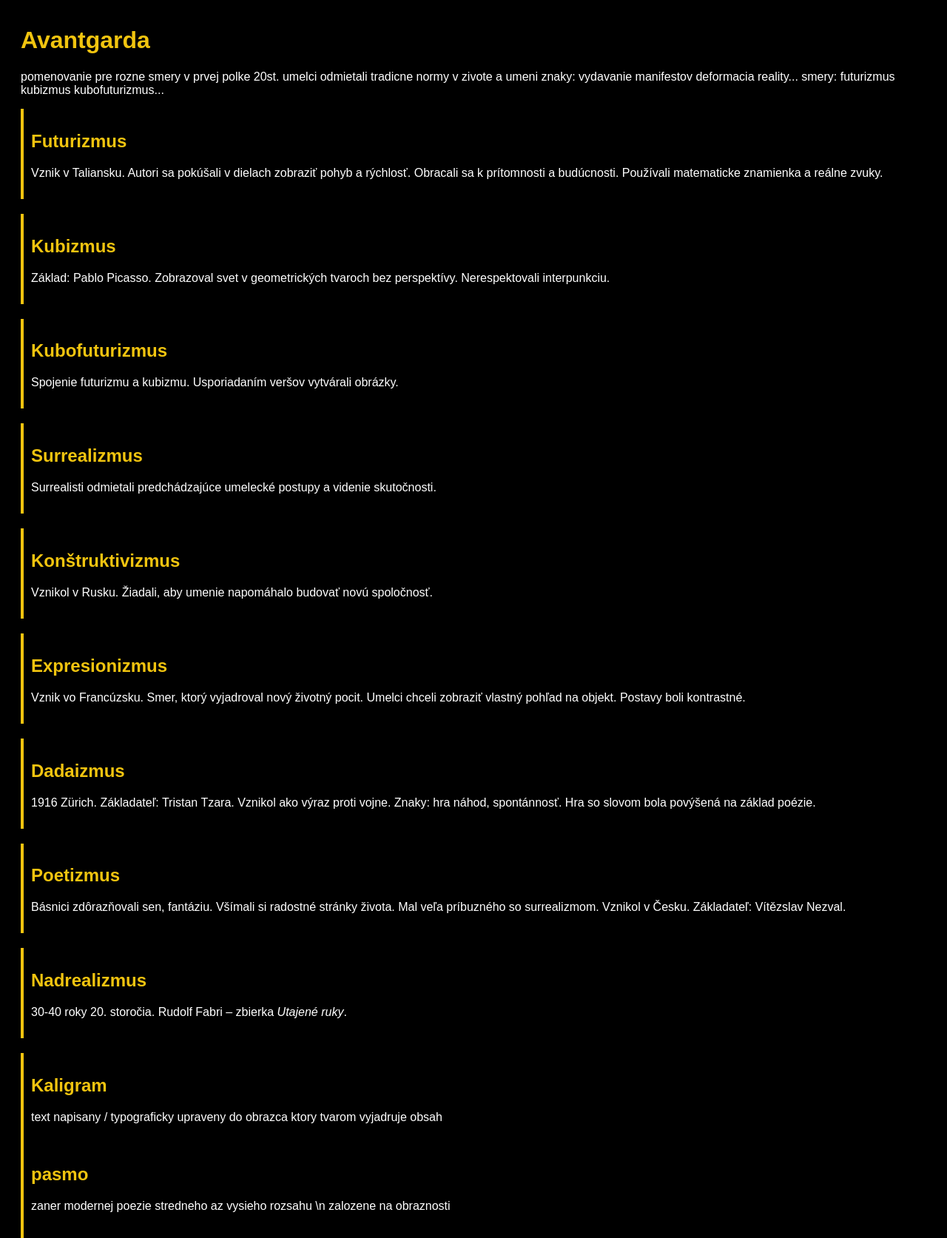
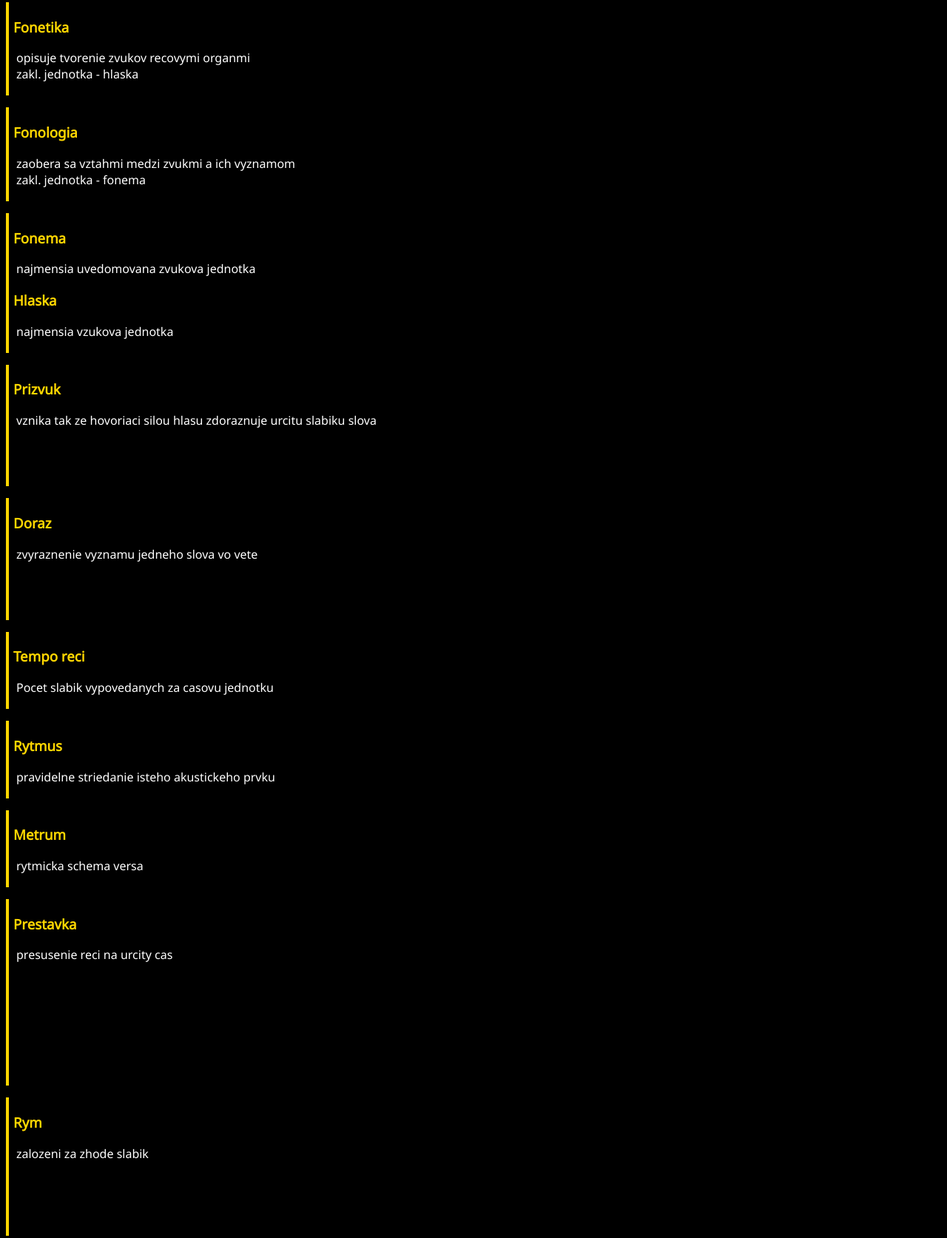
Before and after one commit to Kiryuuin3/kiryuuin3.github.io, a plain HTML site: page index.html in a window 1280 px wide. Shown: the part 13-1686 px from the top of the page at 74% size. Drawn offline with Linux system fonts and the light colour scheme.

Commit message:
Update index.html

```diff
--- a/index.html
+++ b/index.html
@@ -1,84 +1,134 @@
 <!DOCTYPE html>
-<html lang="sk">
+<html lang="en">
 <head>
+    <link href='https://fonts.googleapis.com/css?family=Noto Sans' rel='stylesheet'>
     <meta charset="UTF-8">
     <meta name="viewport" content="width=device-width, initial-scale=1.0">
-    <title>Avantgarda</title>
+    <title>Fonetika a Fonologia</title>
+
     <style>
+        .container h3 {
+            color: gold;
+            padding-left: 4px;
+        }
+
+        .container p {
+            color: white;
+            font-size: 16px;
+            padding-left: 8px;
+        }
+
+        .container {
+            border-left: 4px solid gold;
+            padding: 2px;
+            margin-top: 16px;
+            font-family: "Noto Sans";
+        }
+
         body {
-            background-color: black;
-            color: white;
-            font-family: Arial, sans-serif;
-            padding: 20px;
-        }
-        h1, h2 {
-            color: #f1c40f;
-        }
-        .movement {
-            margin-bottom: 20px;
-            padding: 10px;
-            border-left: 4px solid #f1c40f;
+            background-color: #000000;
         }
     </style>
 </head>
 <body>
-    <h1>Avantgarda</h1>
-    <p>pomenovanie pre rozne smery v prvej polke 20st.
-umelci odmietali tradicne normy v zivote a umeni
+    <div class="container">
+        <h3>Fonetika</h3>
+        <p>opisuje tvorenie zvukov recovymi organmi
+        <br>zakl. jednotka - hlaska
+        </p>
+    </div>
 
-znaky:
-  vydavanie manifestov
-  deformacia reality...
+    <div class="container">
+        <h3>Fonologia</h3>
+        <p>zaobera sa vztahmi medzi zvukmi a ich vyznamom
+        <br>zakl. jednotka - fonema
+        </p>
+    </div>
 
-smery:
-  futurizmus
-  kubizmus
-  kubofuturizmus...</p>
-    <div class="movement">
-        <h2>Futurizmus</h2>
-        <p>Vznik v Taliansku. Autori sa pokúšali v dielach zobraziť pohyb a rýchlosť. Obracali sa k prítomnosti a budúcnosti. Používali matematicke znamienka a reálne zvuky.</p>
+    <div class="container">
+        <h3>Fonema</h3>
+        <p>najmensia uvedomovana zvukova jednotka</p>
+        <h3>Hlaska</h3>
+        <p>najmensia vzukova jednotka</p>
     </div>
-    <div class="movement">
-        <h2>Kubizmus</h2>
-        <p>Základ: Pablo Picasso. Zobrazoval svet v geometrických tvaroch bez perspektívy. Nerespektovali interpunkciu.</p>
+
+    <div class="container">
+        <h3>Prizvuk</h3>
+        <p>vznika tak ze hovoriaci silou hlasu zdoraznuje urcitu slabiku slova</p>
+        <ul>
+            <li>Hlavny</li>
+            <li>Vydlajsi</li>
+        </ul>
     </div>
-    <div class="movement">
-        <h2>Kubofuturizmus</h2>
-        <p>Spojenie futurizmu a kubizmu. Usporiadaním veršov vytvárali obrázky.</p>
+
+    <div class="container">
+        <h3>Doraz</h3>
+        <p>zvyraznenie vyznamu jedneho slova vo vete</p>
+        <ul>
+            <li>Priznakovy</li>
+            <li>Neprizakovy</li>
+        </ul>
     </div>
-    <div class="movement">
-        <h2>Surrealizmus</h2>
-        <p>Surrealisti odmietali predchádzajúce umelecké postupy a videnie skutočnosti.</p>
+
+    <div class="container">
+        <h3>Tempo reci</h3>
+        <p>Pocet slabik vypovedanych za casovu jednotku</p>
     </div>
-    <div class="movement">
-        <h2>Konštruktivizmus</h2>
-        <p>Vznikol v Rusku. Žiadali, aby umenie napomáhalo budovať novú spoločnosť.</p>
+
+    <div class="container">
+        <h3>Rytmus</h3>
+        <p>pravidelne striedanie isteho akustickeho prvku</p>
     </div>
-    <div class="movement">
-        <h2>Expresionizmus</h2>
-        <p>Vznik vo Francúzsku. Smer, ktorý vyjadroval nový životný pocit. Umelci chceli zobraziť vlastný pohľad na objekt. Postavy boli kontrastné.</p>
+
+    <div class="container">
+        <h3>Metrum</h3>
+        <p>rytmicka schema versa</p>
     </div>
-    <div class="movement">
-        <h2>Dadaizmus</h2>
-        <p>1916 Zürich. Základateľ: Tristan Tzara. Vznikol ako výraz proti vojne. Znaky: hra náhod, spontánnosť. Hra so slovom bola povýšená na základ poézie.</p>
+
+    <div class="container">
+        <h3>Prestavka</h3>
+        <p>presusenie reci na urcity cas</p>
+        <ul>
+            <li>
+                <dl>
+                    <dt>Fyziologicka</dt>
+                    <dd>nastava tam kde sa hovoriaci potrebuje nadychnut</dd>
+
+                    <dt>Vyznamova</dt>
+                    <dd>Ohranicuje vo vypovedi logicke useky</dd>
+
+                    <dt>Umelecka</dt>
+                    <dd>Vytvara napatie v texte</dd>
+                </dl>
+            </li>
+        </ul>
+
     </div>
-    <div class="movement">
-        <h2>Poetizmus</h2>
-        <p>Básnici zdôrazňovali sen, fantáziu. Všímali si radostné stránky života. Mal veľa príbuzného so surrealizmom. Vznikol v Česku. Základateľ: Vítězslav Nezval.</p>
+
+    <div class="container">
+        <h3>Rym</h3>
+        <p>zalozeni za zhode slabik</p>
+        <ul>
+            <li>Zdruzeny</li>
+            <li>Striedavy</li>
+            <li>Obkrocny</li>
+        </ul>
     </div>
-    <div class="movement">
-        <h2>Nadrealizmus</h2>
-        <p>30-40 roky 20. storočia. Rudolf Fabri – zbierka <i>Utajené ruky</i>.</p>
+
+    <div class="container">
+        <h3>Zvukomalba</h3>
+        <p>napodobuje zvuky</p>
     </div>
-    <div class="movement">
-        <h2>Kaligram</h2>
-        <p>text napisany / typograficky upraveny do obrazca ktory tvarom vyjadruje obsah </p>
-        <br>
-        <h2>pasmo</h2>
-        <p>zaner modernej poezie stredneho az vysieho rozsahu \n zalozene na obraznosti</p>
-        <br>
-        <h2>volny vers</h2>
-        <p>text v ktorom sa nepracuje zo ziadnimi zauzivanimi prvkami prozy, ani zo zvukom</p>
+
+    <div class="container">
+        <h3>Poronomazia</h3>
+        <p>opakovanie slovnych zakladov v odvodenych slovach</p>
     </div>
+
+    <div class="container">
+        <h3>Aliteracia</h3>
+        <p> opakovanie rovnakých hlasok na zaciatku slova</p>
+    </div>
+
 </body>
 </html>
```
